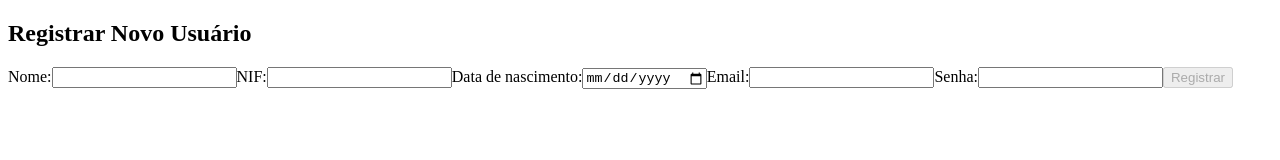
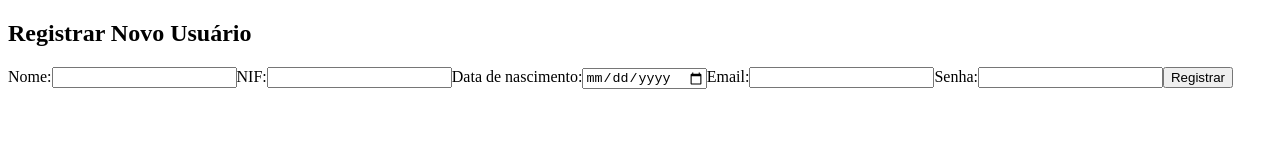
Before and after one commit to thaisfreires/actio, an Angular app: page /register in a window 1280 px wide. Shown: the top 160 px of the page. Built offline with nearby package versions, Linux system fonts and the light colour scheme.

Commit message:
fix validators

```diff
--- a/src/app/pages/register/register.component.html
+++ b/src/app/pages/register/register.component.html
@@ -5,7 +5,7 @@
   <input type="text" [(ngModel)]="form.name" name="name" required />
 
   <label>NIF:</label>
-  <input type="text" [(ngModel)]="form.nif" name="nif" pattern="\\d{9}" required />
+  <input type="text" [(ngModel)]="form.nif" name="nif" required />
 
   <label>Data de nascimento:</label>
   <input type="date" [(ngModel)]="form.date_of_birth" name="date_of_birth" required />
@@ -14,9 +14,9 @@
   <input type="email" [(ngModel)]="form.email" name="email" required />
 
   <label>Senha:</label>
-  <input type="password" [(ngModel)]="form.password" name="password" required minlength="9" />
+  <input type="password" [(ngModel)]="form.password" name="password" />
 
-  <button type="submit" [disabled]="formRef.invalid">Registrar</button>
+  <button type="submit">Registrar</button>
 </form>
 
 <p *ngIf="message">{{ message }}</p>
```
